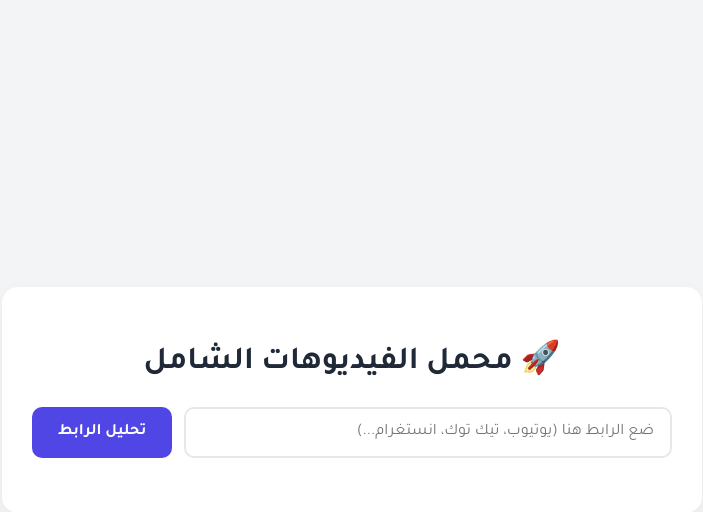
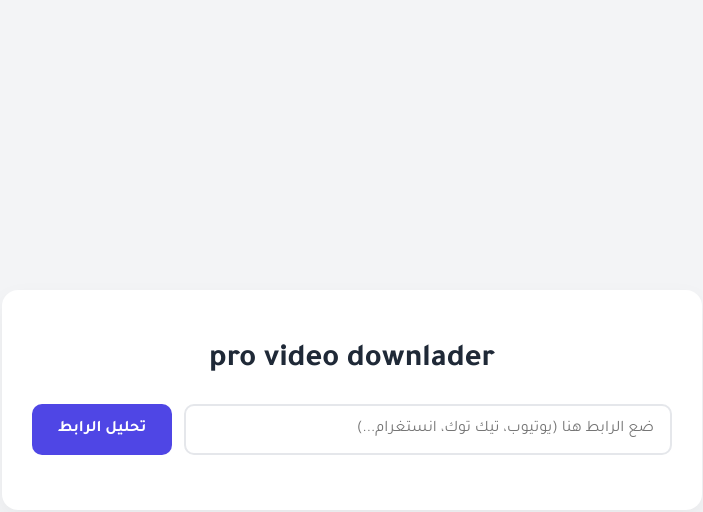
Before and after one commit to anasnazar0/Pro-Video-Downloader, a Flask app: page / in a window 1280 px wide. Shown: the top 512 px of the page, without its empty margins (288-991 px from the left). Run offline with Flask 3, Linux system fonts and the light colour scheme; some libraries are stand-ins or nearby versions.

Commit message:
Update index.html

```diff
--- a/templates/index.html
+++ b/templates/index.html
@@ -78,7 +78,7 @@
 <body>
 
 <div class="container">
-    <h1>🚀 محمل الفيديوهات الشامل</h1>
+    <h1> pro video downlader </h1>
 
     <div id="error-msg"></div>
 
```
